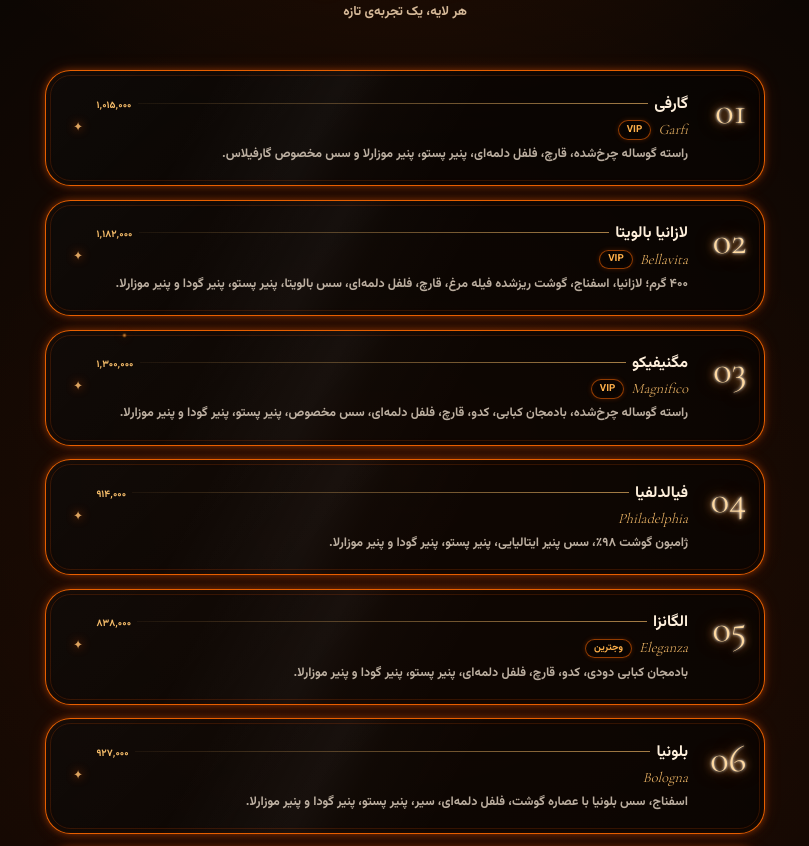
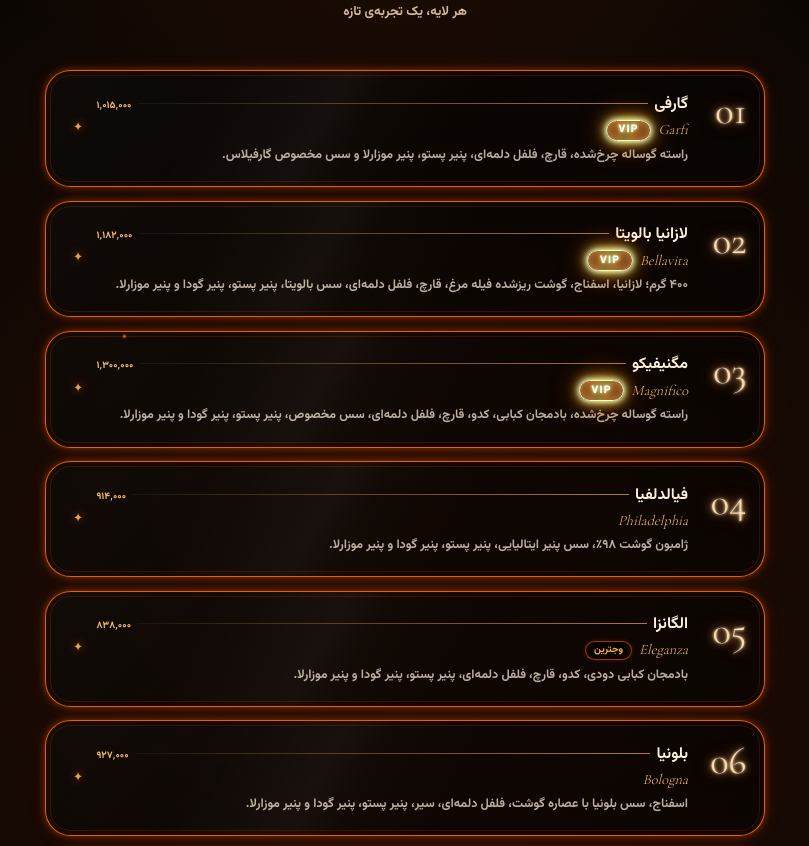
Before and after one commit to mahmoodknds/Garfilas, a Next.js app: page / in a window 1280 px wide. Shown: the part 1140-1986 px from the top of the page, without its empty margins (235-1044 px from the left). Built offline with nearby package versions, Linux system fonts and the light colour scheme.

Commit message:
fix(menu): repair escaped newlines in VIP badge CSS

```diff
--- a/components/sections/Menu/MenuSection.module.css
+++ b/components/sections/Menu/MenuSection.module.css
@@ -63,7 +63,10 @@
 .price { flex: 0 0 auto; color: #f6bd6a; font: 500 .62rem/1.6 var(--font-vazirmatn), sans-serif; white-space: nowrap; }
 .meta { display: flex; flex-wrap: wrap; align-items: center; gap: .45rem; margin: .12rem 0 .2rem; }
 .italian { color: #f6bd6a; font: italic 500 .9rem/1.4 "Cormorant Garamond", Georgia, serif; }
- .tag { display:inline-flex;align-items:center;justify-content:center;padding:.03rem .5rem;border:1px solid rgba(255,106,0,.56);border-radius:999px;color:#ffb04a;background:rgba(7,5,4,.55);font:500 .61rem/1.7 var(--font-vazirmatn),sans-serif;box-shadow:0 0 5px rgba(255,91,0,.22),inset 0 0 6px rgba(255,91,0,.06); }\n.vipTag { position:relative;isolation:isolate;overflow:visible;padding:.02rem .72rem;border-color:#ffe2a0;color:#fff5d8;background:linear-gradient(115deg,rgba(93,39,0,.92),rgba(255,137,14,.3) 48%,rgba(83,30,0,.94));font:700 .65rem/1.75 var(--font-vazirmatn),sans-serif;letter-spacing:.12em;text-shadow:0 0 3px #fff1c9,0 0 8px rgba(255,202,99,.95),0 0 16px rgba(255,104,0,.9);box-shadow:0 0 4px rgba(255,238,180,.8),0 0 10px rgba(255,151,28,.8),0 0 22px rgba(255,91,0,.48),inset 0 0 8px rgba(255,222,142,.25);animation:vip-glow 2.4s ease-in-out infinite; }\n.vipTag::after { content:"";position:absolute;inset:-3px -5px;z-index:-1;border-radius:inherit;background:linear-gradient(100deg,transparent,rgba(255,220,139,.28),transparent);filter:blur(5px);opacity:.8;pointer-events:none; }\n@keyframes vip-glow { 0%,100% { filter:brightness(.96);box-shadow:0 0 4px rgba(255,238,180,.65),0 0 9px rgba(255,151,28,.62),0 0 18px rgba(255,91,0,.35),inset 0 0 7px rgba(255,222,142,.2); } 50% { filter:brightness(1.24);box-shadow:0 0 6px rgba(255,250,220,1),0 0 14px rgba(255,181,54,.98),0 0 28px rgba(255,91,0,.7),inset 0 0 10px rgba(255,239,185,.38); } }
+ .tag { display:inline-flex;align-items:center;justify-content:center;padding:.03rem .5rem;border:1px solid rgba(255,106,0,.56);border-radius:999px;color:#ffb04a;background:rgba(7,5,4,.55);font:500 .61rem/1.7 var(--font-vazirmatn),sans-serif;box-shadow:0 0 5px rgba(255,91,0,.22),inset 0 0 6px rgba(255,91,0,.06); }
+.vipTag { position:relative;isolation:isolate;overflow:visible;padding:.02rem .72rem;border-color:#ffe2a0;color:#fff5d8;background:linear-gradient(115deg,rgba(93,39,0,.92),rgba(255,137,14,.3) 48%,rgba(83,30,0,.94));font:700 .65rem/1.75 var(--font-vazirmatn),sans-serif;letter-spacing:.12em;text-shadow:0 0 3px #fff1c9,0 0 8px rgba(255,202,99,.95),0 0 16px rgba(255,104,0,.9);box-shadow:0 0 4px rgba(255,238,180,.8),0 0 10px rgba(255,151,28,.8),0 0 22px rgba(255,91,0,.48),inset 0 0 8px rgba(255,222,142,.25);animation:vip-glow 2.4s ease-in-out infinite; }
+.vipTag::after { content:"";position:absolute;inset:-3px -5px;z-index:-1;border-radius:inherit;background:linear-gradient(100deg,transparent,rgba(255,220,139,.28),transparent);filter:blur(5px);opacity:.8;pointer-events:none; }
+@keyframes vip-glow { 0%,100% { filter:brightness(.96);box-shadow:0 0 4px rgba(255,238,180,.65),0 0 9px rgba(255,151,28,.62),0 0 18px rgba(255,91,0,.35),inset 0 0 7px rgba(255,222,142,.2); } 50% { filter:brightness(1.24);box-shadow:0 0 6px rgba(255,250,220,1),0 0 14px rgba(255,181,54,.98),0 0 28px rgba(255,91,0,.7),inset 0 0 10px rgba(255,239,185,.38); } }
 .description { margin: .2rem 0 0; color: rgba(255,240,220,.72); font: 400 .72rem/1.9 var(--font-vazirmatn), sans-serif; }
 .mark { color: rgba(255,190,110,.85); font-size: .8rem; text-shadow: 0 0 10px rgba(255,91,0,.78); }
 .note { margin: 1rem 0 0; text-align: center; color: rgba(214,185,152,.58); font: 400 .68rem/1.9 var(--font-vazirmatn), sans-serif; }
```
